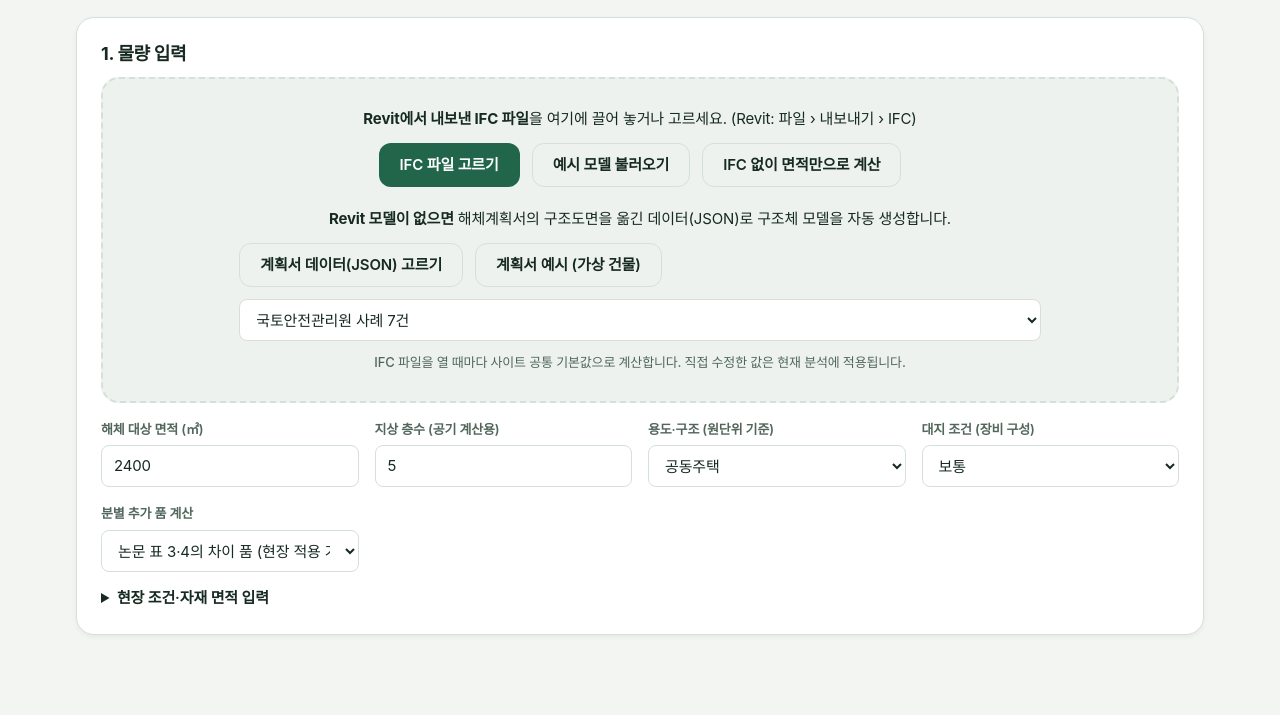
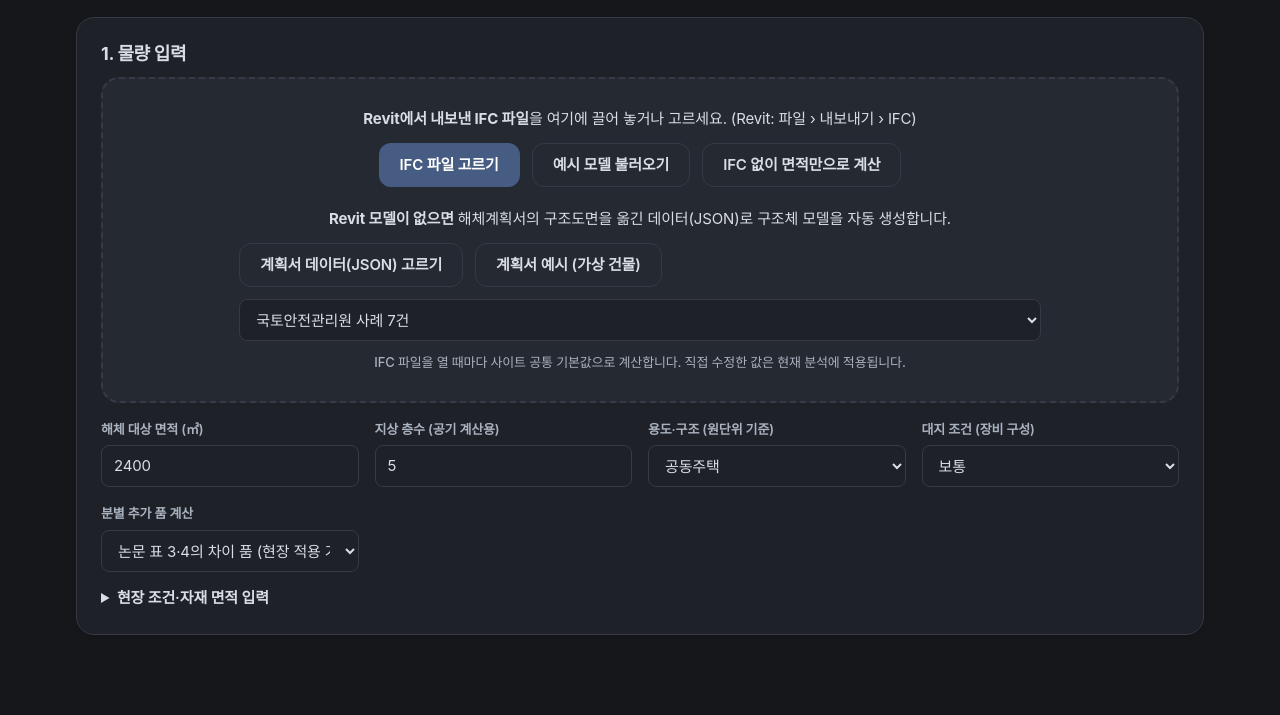
Before and after one commit to mungim5556-ui/reclaim-compare, a website: page index.html in a window 1280 px wide. Shown: the part 183-898 px from the top of the page. Drawn offline with Linux system fonts and the light colour scheme; a web font is replaced by a local one.

Commit message:
Use a low-glare charcoal theme on the personal site

```diff
--- a/assets/css/app.css
+++ b/assets/css/app.css
@@ -1,34 +1,32 @@
 /* Personal site palette */
 :root:root {
-  color-scheme: light dark;
-  --bg: light-dark(#f2f5f2, #111916);
-  --surface: light-dark(#ffffff, #1a2520);
-  --surface-2: light-dark(#edf2ee, #23312b);
-  --border: light-dark(#d5e0d9, #34443b);
-  --text: light-dark(#172a21, #eff5f1);
-  --text-muted: light-dark(#52675c, #a9bdb1);
-  --color-primary: light-dark(#237454, #7ed2a9);
-  --color-primary-strong: #21654a;
-  --color-primary-soft: light-dark(#e5f3eb, #233f33);
-  --accent-ink: light-dark(#18533b, #a7e7c4);
-  --color-secondary: #355f79;
-  --color-secondary-soft: light-dark(#eaf1f5, #243745);
-  --color-info: light-dark(#355f79, #a9d2ea);
+  color-scheme: dark;
+  --bg: #15171b;
+  --surface: #1e2127;
+  --surface-2: #252931;
+  --border: #353a44;
+  --text: #d9dde5;
+  --text-muted: #aab2bf;
+  --color-primary: #9eafd0;
+  --color-primary-strong: #475c82;
+  --color-primary-soft: #2d3749;
+  --accent-ink: #c1cde2;
+  --color-secondary: #43566a;
+  --color-secondary-soft: #2b3644;
+  --color-info: #b0c2da;
   --radius-sm: 8px;
   --radius-md: 12px;
   --radius-lg: 18px;
-  --shadow-sm: 0 2px 5px rgb(15 44 29 / 5%);
-  --s1: light-dark(#477188, #6e9fba);
-  --s2: light-dark(#805a98, #b28bc8);
-  --s3: light-dark(#167776, #61b9b8);
-  --s4: light-dark(#94621f, #d3a460);
-  --s6: light-dark(#4a7746, #90bd79);
+  --shadow-sm: 0 2px 5px rgb(0 0 0 / 12%);
+  --s1: #7597b7;
+  --s2: #a58bbd;
+  --s3: #68a9aa;
+  --s4: #c1a171;
+  --s6: #9eaf87;
 }
-:root[data-theme="light"] { color-scheme: light; }
-:root[data-theme="dark"] { color-scheme: dark; }
 a, .btn-ghost, .badge-primary { color: var(--accent-ink); }
-.btn-primary:hover { background: #174b37; }
-.btn-secondary { color: #fff; }
+.btn-primary:hover { background: #536b96; }
+.btn-secondary { color: #e4e8ef; }
 .badge-info { color: var(--color-info); }
 
 .top {
```
